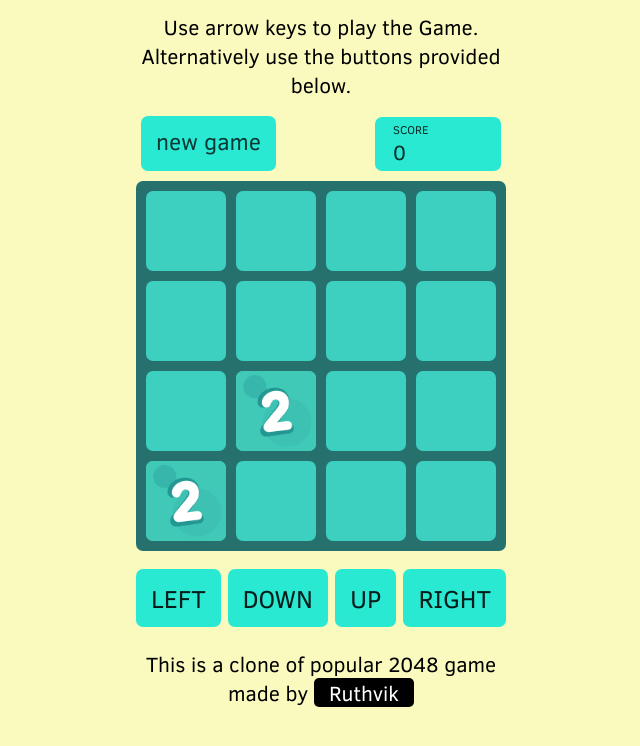
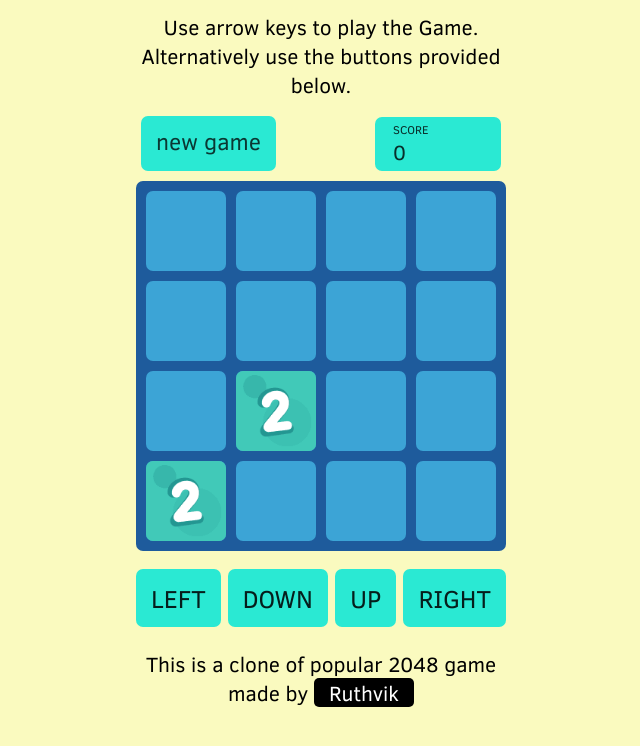
Before and after one commit to RuthvikCh/2048, a React app: page / in a window 1280 px wide. Shown: the whole page, without its empty margins (319-959 px from the left). Built offline with nearby package versions, Linux system fonts and the light colour scheme.

Commit message:
Update main.scss

```diff
--- a/src/main.scss
+++ b/src/main.scss
@@ -29,7 +29,7 @@ body {
   width: 360px;
   height: 360px;
   padding: 5px;
-  background-color: #26716e;//#6ea433
+  background-color: #1e5b9c;//#6ea433
   border-radius: 7px;
   outline: none;
   position: relative;
@@ -92,7 +92,7 @@ body {
   border-radius: 7px;
   font-family: "Clear Sans";
   color: #766;
-  background-color: #41deccdf;
+  background-color: #41afdedf;
 }
 
 .tile0 {
```
